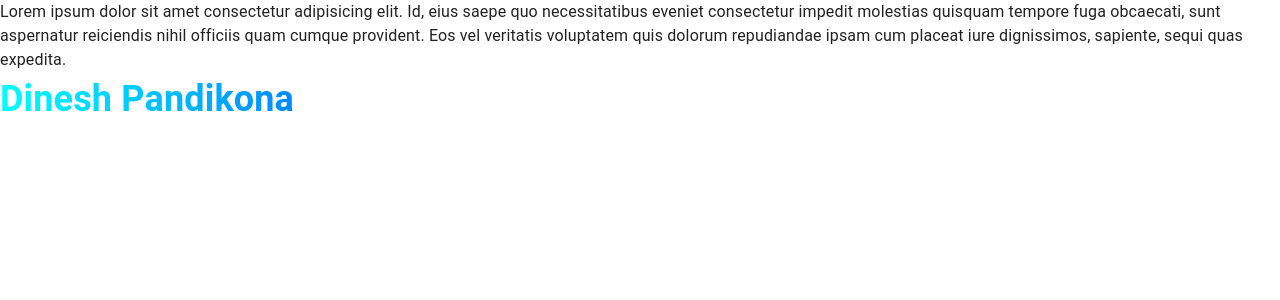
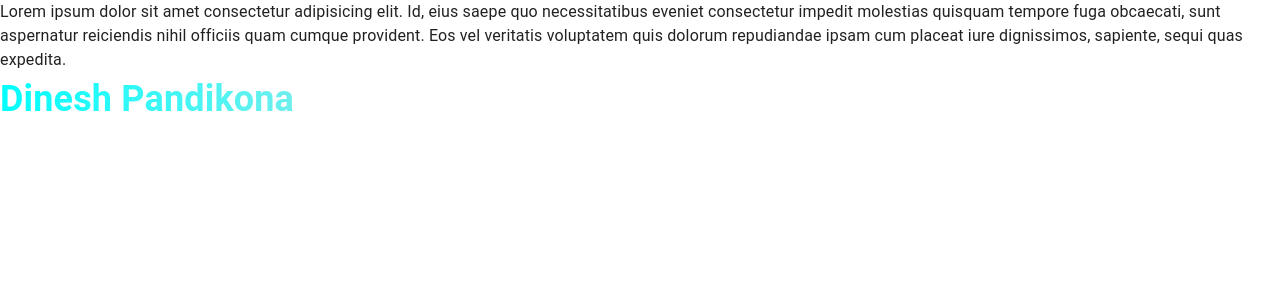
Before and after one commit to lord-cosmos/dinesh-pandikona, a React (Create React App) app: page / in a window 1280 px wide. Shown: the top 300 px of the page. Built offline with nearby package versions, Linux system fonts and the light colour scheme.

Commit message:
improve : TitleWithGradient

```diff
--- a/src/components/TitleWithGradient.js
+++ b/src/components/TitleWithGradient.js
@@ -4,16 +4,22 @@ function TitleWithGradient({
   content = "Dinesh Pandikona",
   from = "pink",
   to = "white",
+  fontSize = "36px",
+  otherStyles,
 }) {
   const gradientStyle = {
-    fontSize: "36px",
+    fontSize: `${fontSize}`,
     fontWeight: "bold",
-    backgroundImage: `linear-gradient(to right, ${from},blue, ${to})`,
+    backgroundImage: `linear-gradient(to right, ${from},#EFDCD8, ${to})`,
     WebkitBackgroundClip: "text",
     WebkitTextFillColor: "transparent",
   };
 
-  return <div style={gradientStyle}>{content}</div>;
+  return (
+    <div style={gradientStyle} className={otherStyles}>
+      {content}
+    </div>
+  );
 }
 
 export default TitleWithGradient;
```
